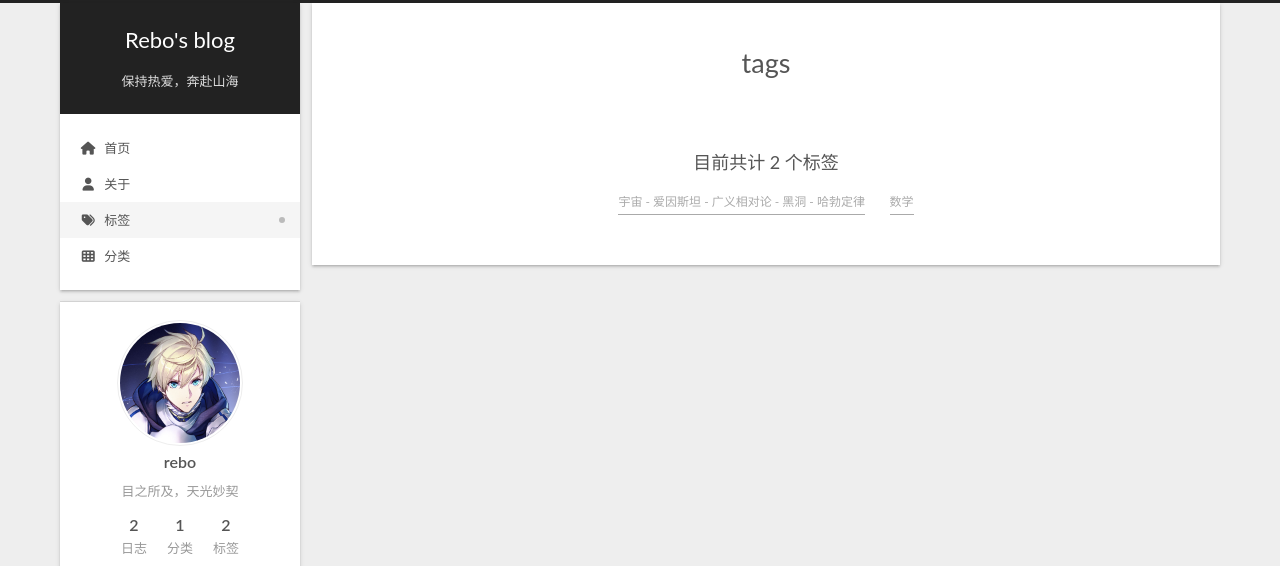
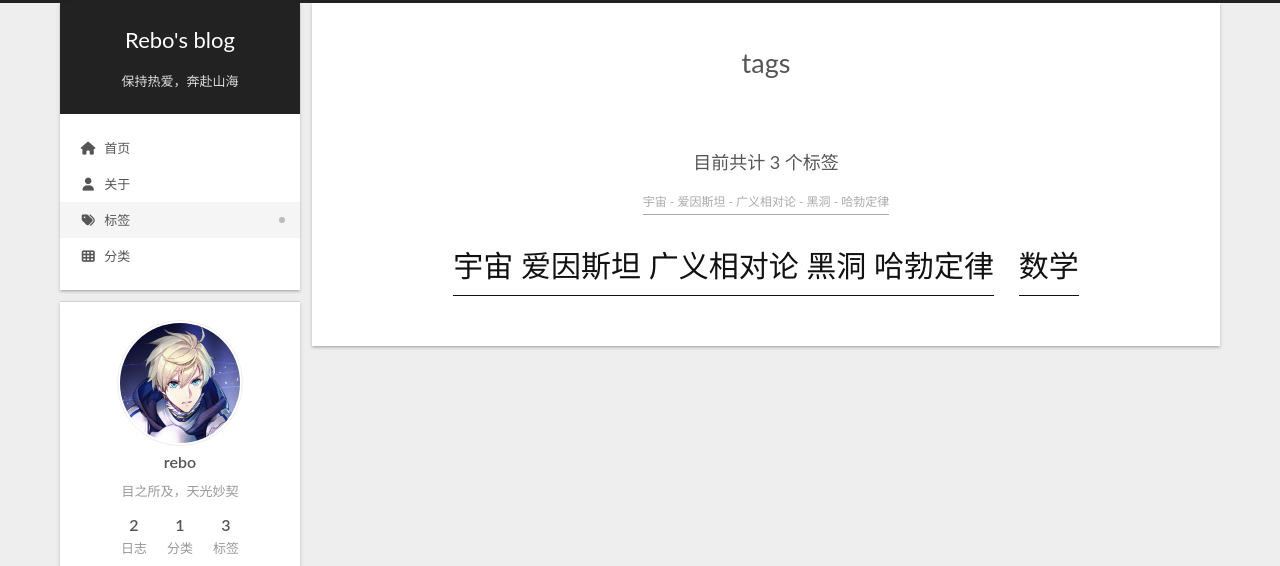
Before and after one commit to miorebo/miorebo.github.io, a plain HTML site: page tags/index.html in a window 1280 px wide. Shown: the top 566 px of the page. Drawn offline with nearby package versions, Linux system fonts and the light colour scheme.

Commit message:
Site updated: 2024-04-05 11:51:17

```diff
--- a/tags/index.html
+++ b/tags/index.html
@@ -139,7 +139,7 @@
       </div>
       <div class="site-state-item site-state-tags">
           <a href="/tags/">
-        <span class="site-state-item-count">2</span>
+        <span class="site-state-item-count">3</span>
         <span class="site-state-item-name">标签</span></a>
       </div>
   </nav>
@@ -178,10 +178,10 @@
 
       <div class="post-body"><div class="tag-cloud">
   <div class="tag-cloud-title">
-    目前共计 2 个标签
+    目前共计 3 个标签
   </div>
   <div class="tag-cloud-tags">
-    <a href="/tags/%E5%AE%87%E5%AE%99-%E7%88%B1%E5%9B%A0%E6%96%AF%E5%9D%A6-%E5%B9%BF%E4%B9%89%E7%9B%B8%E5%AF%B9%E8%AE%BA-%E9%BB%91%E6%B4%9E-%E5%93%88%E5%8B%83%E5%AE%9A%E5%BE%8B/" style="font-size: 12px;" class="tag-cloud-0">宇宙 - 爱因斯坦 - 广义相对论 - 黑洞 - 哈勃定律</a> <a href="/tags/%E6%95%B0%E5%AD%A6/" style="font-size: 12px;" class="tag-cloud-0">数学</a>
+    <a href="/tags/%E5%AE%87%E5%AE%99-%E7%88%B1%E5%9B%A0%E6%96%AF%E5%9D%A6-%E5%B9%BF%E4%B9%89%E7%9B%B8%E5%AF%B9%E8%AE%BA-%E9%BB%91%E6%B4%9E-%E5%93%88%E5%8B%83%E5%AE%9A%E5%BE%8B/" style="font-size: 12px;" class="tag-cloud-0">宇宙 - 爱因斯坦 - 广义相对论 - 黑洞 - 哈勃定律</a> <a href="/tags/%E5%AE%87%E5%AE%99-%E7%88%B1%E5%9B%A0%E6%96%AF%E5%9D%A6-%E5%B9%BF%E4%B9%89%E7%9B%B8%E5%AF%B9%E8%AE%BA-%E9%BB%91%E6%B4%9E-%E5%93%88%E5%8B%83%E5%AE%9A%E5%BE%8B/" style="font-size: 30px;" class="tag-cloud-10">宇宙 爱因斯坦 广义相对论 黑洞 哈勃定律</a> <a href="/tags/%E6%95%B0%E5%AD%A6/" style="font-size: 30px;" class="tag-cloud-10">数学</a>
   </div>
 </div>
 
```
Also changed, not shown: 2024/04/04/数学杂谈/index.html (+1 -1 lines), 2024/04/05/宇宙学拾遗/index.html (+5 -5 lines), about/index.html (+1 -1 lines), archives/2024/04/index.html (+1 -1 lines), archives/2024/index.html (+1 -1 lines), archives/index.html (+1 -1 lines), categories/index.html (+1 -1 lines), categories/杂谈/index.html (+1 -1 lines), home/index.html (+1 -1 lines), index.html (+2 -2 lines), tags/宇宙-爱因斯坦-广义相对论-黑洞-哈勃定律/index.html (+3 -3 lines), tags/数学/index.html (+1 -1 lines).
